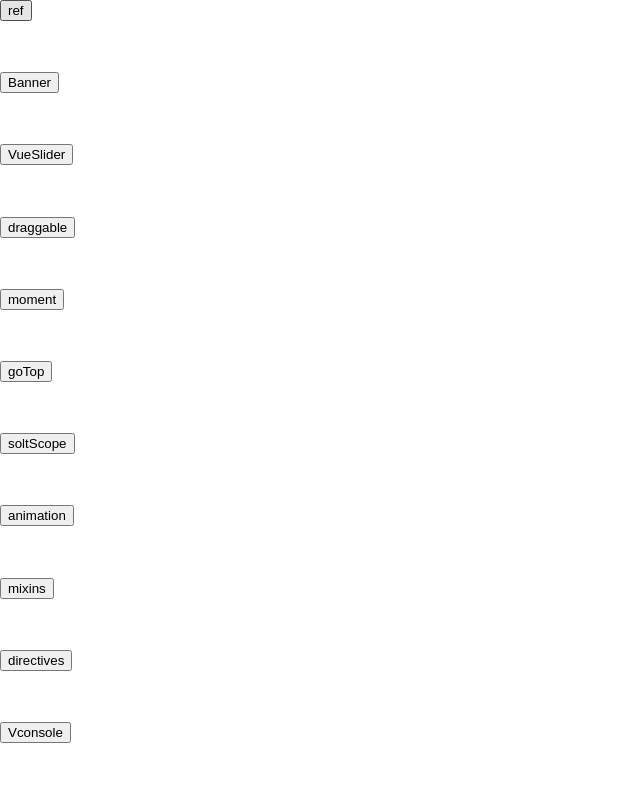
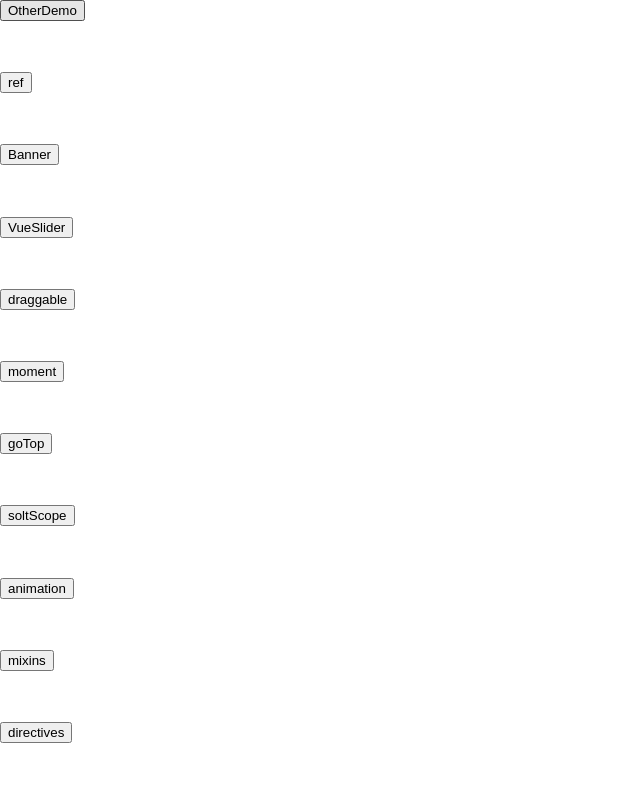
Before and after one commit to csq529/vue-components, a Vue app: page /#/home in a window 1280 px wide. Shown: the top 792 px of the page, without its empty margins (0-640 px from the left). Built offline with nearby package versions, Linux system fonts and the light colour scheme.

Commit message:
添加csss倒三角

```diff
--- /dev/null
+++ b/src/components/CTriangle/index.vue
@@ -0,0 +1,24 @@
+<template>
+  <div>
+    <div class="triangle"></div>
+  </div>
+</template>
+
+<script>
+  export default {
+    data() {
+      return {
+      }
+    }
+  }
+</script>
+
+<style lang="stylus" scoped>
+.triangle
+  width 0
+  height 0
+  border-top 20px solid orange
+  border-right 20px solid blue
+  border-bottom 20px solid pink
+  border-left 20px solid red
+</style>
--- a/src/router.js
+++ b/src/router.js
@@ -117,6 +117,9 @@
 // Event Bus
 const EventBus = r =>
   require.ensure([], () => r(require("./views/EventBus")), "EventBus");
+// 其他的demo
+const OtherDemo = r =>
+  require.ensure([], () => r(require("./views/OtherDemo")), "OtherDemo");
 Vue.use(Router);
 
 export default new Router({
@@ -251,6 +254,11 @@
       path: "/eventBus",
       name: "EventBus",
       component: EventBus
+    },
+    {
+      path: "/otherDemo",
+      name: OtherDemo,
+      component: OtherDemo
     }
   ]
 });
--- a/src/views/Home/Home.vue
+++ b/src/views/Home/Home.vue
@@ -1,6 +1,9 @@
 <template>
   <div>
     <ul>
+      <router-link tag="li" :to="{path: '/otherDemo'}">
+        <button>OtherDemo</button>
+      </router-link>
       <router-link tag="li" :to="{path: '/toast'}">
         <button>ref</button>
       </router-link>
--- /dev/null
+++ b/src/views/OtherDemo/index.vue
@@ -0,0 +1,23 @@
+<template>
+  <div>
+    <c-triangle></c-triangle>
+  </div>
+</template>
+
+<script>
+import CTriangle from '@/components/CTriangle'
+
+  export default {
+    components: {
+      CTriangle
+    },
+    data() {
+      return {
+      }
+    }
+  }
+</script>
+
+<style lang="stylus" scoped>
+
+</style>
--- a/vue.config.js
+++ b/vue.config.js
@@ -30,7 +30,7 @@
     host: "0.0.0.0",
     port: 9001,
     https: false,
-    hotOnly: false
+    hotOnly: true
     // proxy: {
     //   "/api": {
     //     target: process.env.VUE_APP_BASE_API || "http://127.0.0.1:8080",
```
